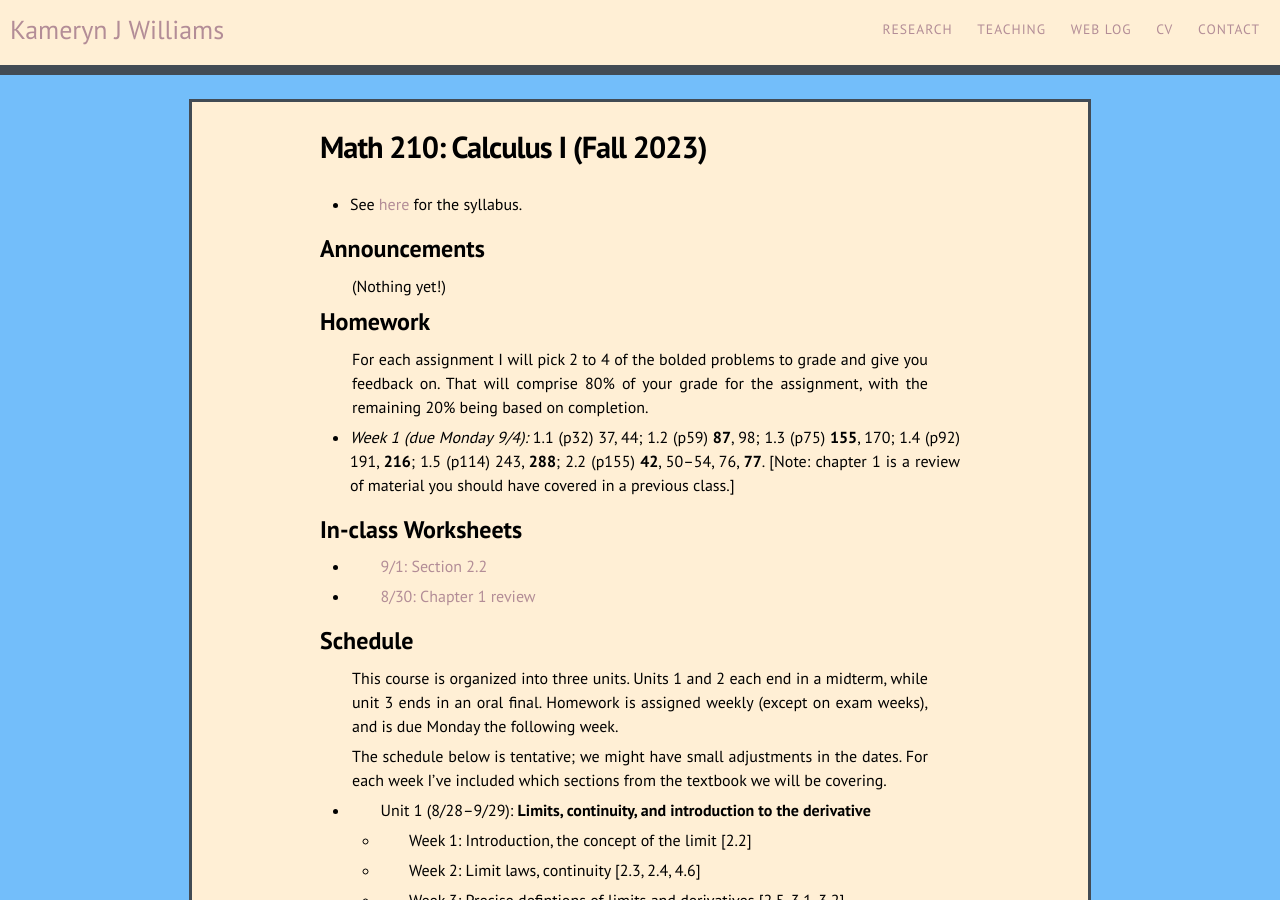
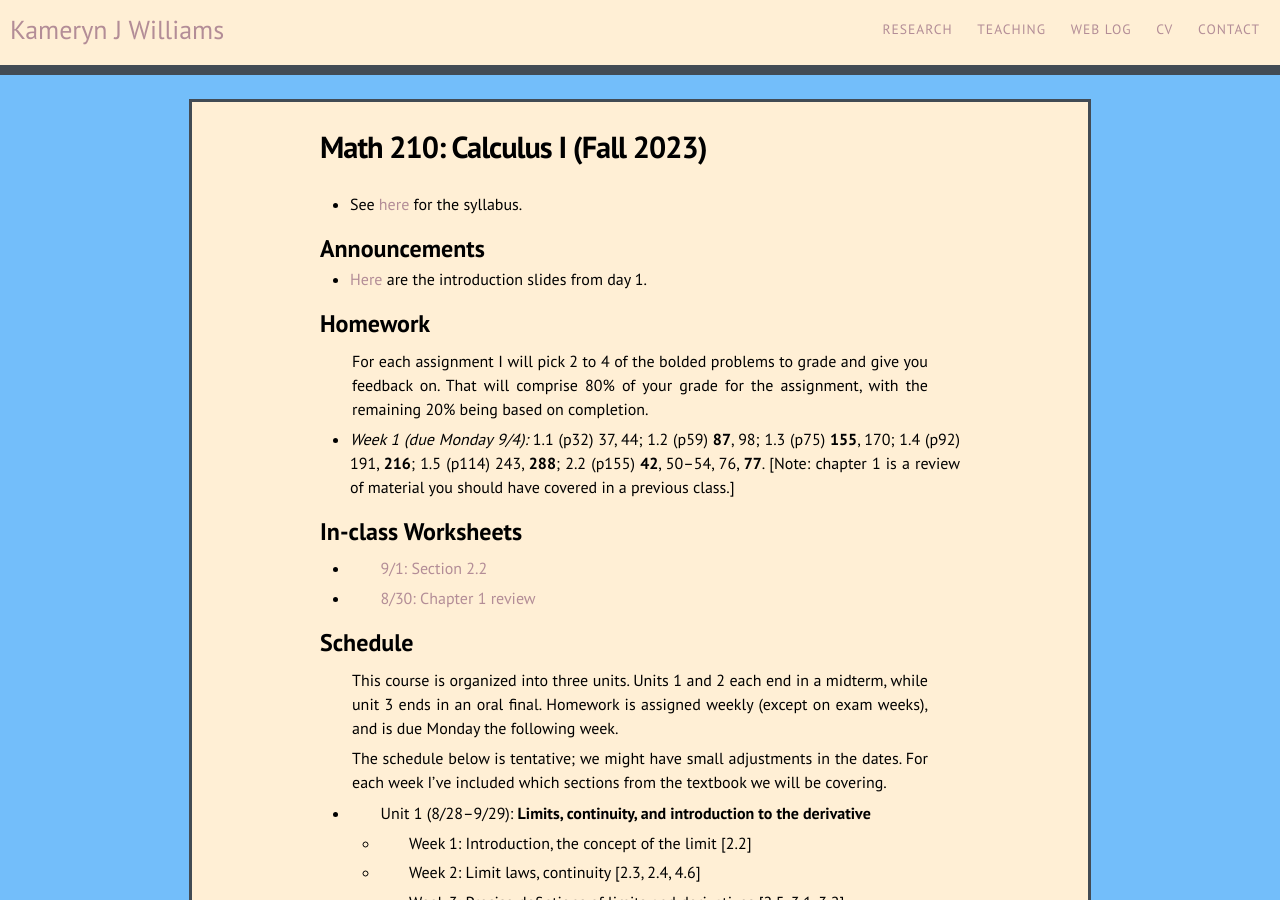
Before and after one commit to kamerynjw/kamerynjw.github.io, a Jekyll site: the page built from teaching/2023/math210.md, in a window 1280 px wide and 900 px high. Built offline with Jekyll 4.4.1, drawn with Linux system fonts in a browser that asks for light colours; nearby versions of some CDN libraries.

Commit message:
added day 1 slides

```diff
--- a/teaching/2023/math210.md
+++ b/teaching/2023/math210.md
@@ -10,7 +10,7 @@ permalink: /teaching/2023/math210/
 Announcements
 -------------
 
-(Nothing yet!)
+* [Here]({{ page.url }}day1.pdf) are the introduction slides from day 1.
 
 Homework
 --------
```
